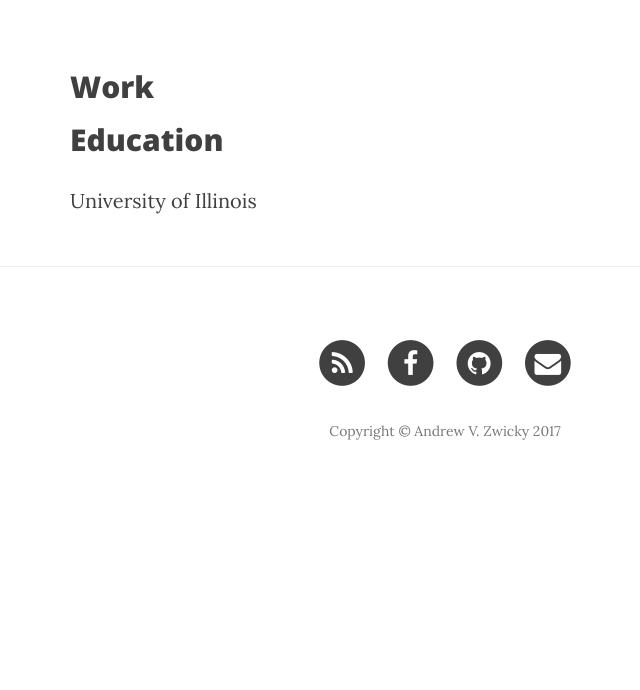
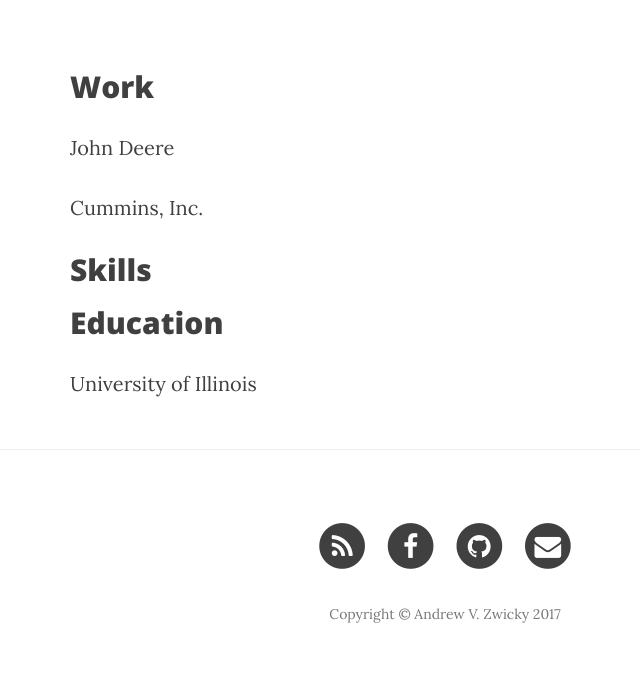
Before and after one commit to garth5689/garth5689.github.io, a Jekyll site: the page built from cv.md, in a window 1280 px wide. Shown: the part 448-1138 px from the top of the page, without its empty margins (195-835 px from the left). Built offline with Jekyll 4.4.1, drawn with Linux system fonts in a browser that asks for light colours; nearby versions of some CDN libraries; comment, search, counter and statistics services are not loaded; before the commit the page ends 955 px from its top, so only the background shows below that.

Commit message:
Update cv.md

```diff
--- a/cv.md
+++ b/cv.md
@@ -8,6 +8,11 @@ header-credit: "https://unsplash.com/@impatrickt"
 ---
 
 ## Work
+John Deere
+
+Cummins, Inc.
+
+## Skills
 
 ## Education
 University of Illinois
```
